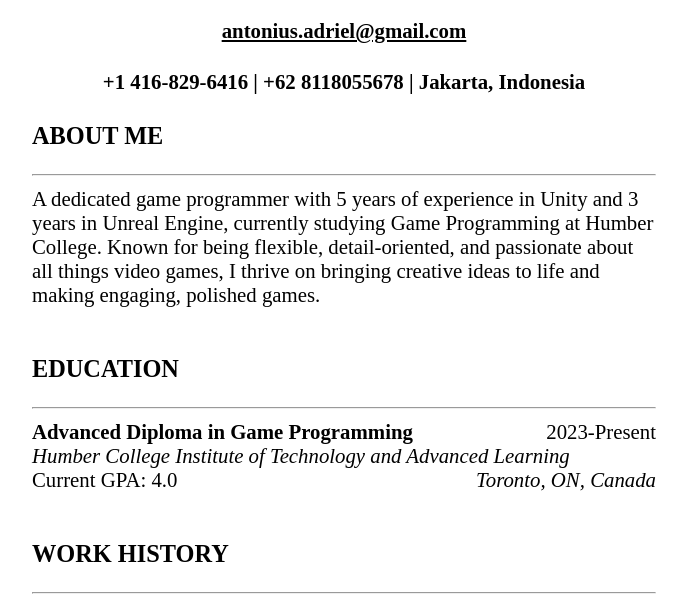
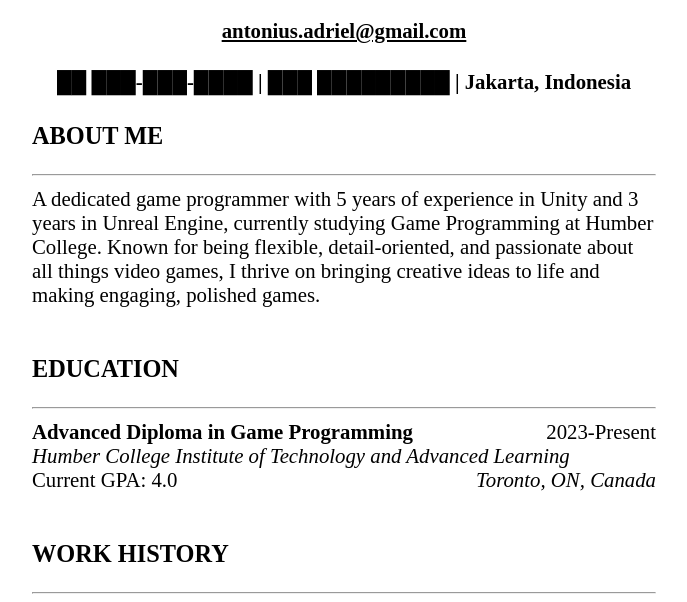
Before and after one commit to yevagami/Who-Is-Me, a plain HTML site: page resume.html in a window 1280 px wide. Shown: the part 154-756 px from the top of the page, without its empty margins (296-983 px from the left). Drawn offline with Linux system fonts and the light colour scheme.

Commit message:
Resume updated

```diff
--- a/resume.html
+++ b/resume.html
@@ -14,7 +14,7 @@
     <p class="go-home-button" style="text-align: center"><a href="./index.html">GO BACK?</a></p>
     <h1 style="text-align:center;">ADRIEL BAGA SUSANTA</h1>
     <h4 style="text-align:center;"><u><b>antonius.adriel@gmail.com</b></u></h4>
-    <h4 style="text-align:center;">+1 416-829-6416 | +62 8118055678 | Jakarta, Indonesia</h4>
+    <h4 style="text-align:center;">██ ███-███-████ | ███ █████████ | Jakarta, Indonesia</h4>
 
     <h3>ABOUT ME</h3>
     <hr>
```
